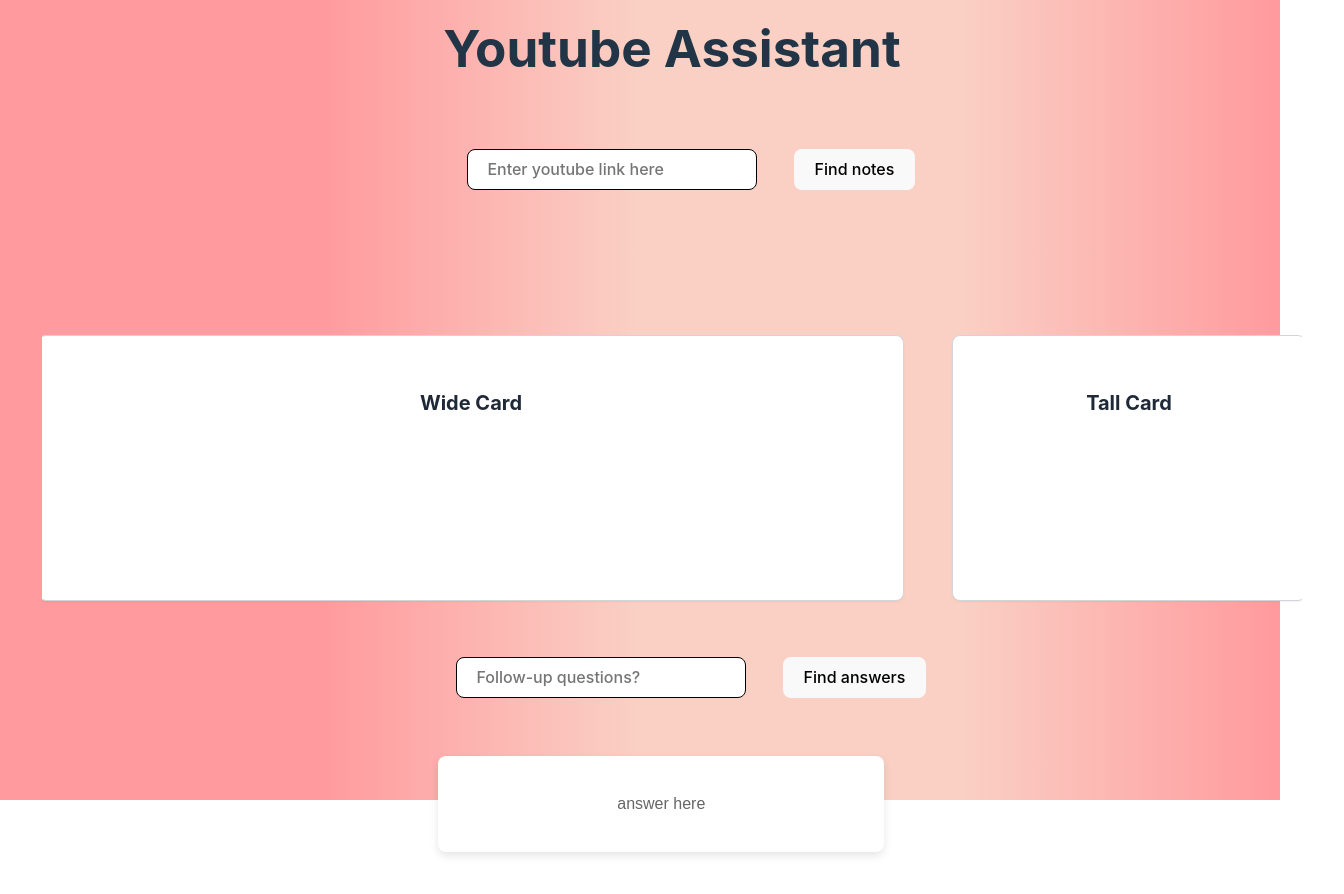
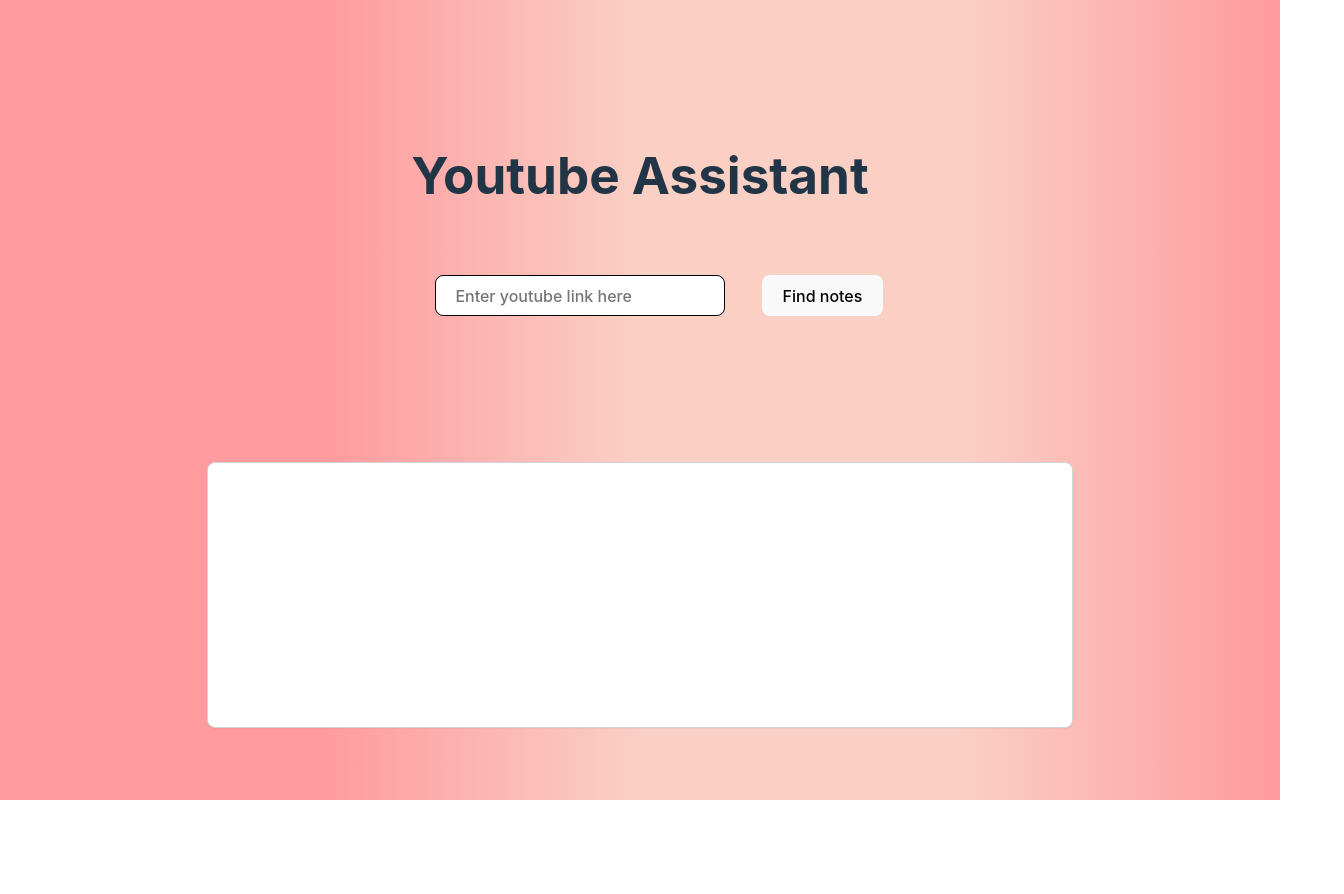
Before and after one commit to nazifishrak/RecapTube, a React (Vite) app in the folder my-vue-app/: page / in a window 1280 px wide. Shown: the top 894 px of the page, 1344 px wide, since content can reach past the window. After the commit the page ends 807 px from the top, so only its background shows below. Built offline with nearby package versions, Linux system fonts and the light colour scheme.

Commit message:
-working markdown

```diff
--- a/my-vue-app/src/App.jsx
+++ b/my-vue-app/src/App.jsx
@@ -19,7 +19,7 @@
       <div className= "landing">
           <HeroSection/>
           <PromptTextBox placeholder= "Enter youtube link here" onTextChange={handleTextChange}/>
-          <FurtherQTextBox placeholder= "Follow-up questions?"/>
+
       </div>
     </>
   )
--- a/my-vue-app/src/assets/components/furtherQTextBox.jsx
+++ b/my-vue-app/src/assets/components/furtherQTextBox.jsx
@@ -23,7 +23,7 @@
                 className="text-box" // You can set your class for styling
             />
             <button> Find answers</button>
-            <FurtherAnswerTextBox> </FurtherAnswerTextBox>
+
         </div>
 
     );
--- a/my-vue-app/src/assets/components/promptTextBox.jsx
+++ b/my-vue-app/src/assets/components/promptTextBox.jsx
@@ -1,6 +1,7 @@
 import React, { useState } from 'react';
 import responseSection from "./responseSection.jsx";
 import ResponseSection from "./responseSection.jsx";
+import FurtherAnswerTextBox from "./furtherAnswerBox.jsx";
 
 const PromptTextBox = ({ placeholder, onTextChange }) => {
     const [link, setLink] = useState('');
@@ -14,13 +15,14 @@
     };
 
     const handleClick = async () => {
+        console.log("BUTTON CLICKED");
         try {
             const response = await fetch('http://localhost:3000/generate', {
                 method: 'POST',
                 headers: {
                     'Content-Type': 'application/json',
                 },
-                body: JSON.stringify({ link}) // Send the text state in the request body
+                body: JSON.stringify({link}) // Send the text state in the request body
             });
             if (!response.ok) {
                 throw new Error(`HTTP error! Status: ${response.status}`);
@@ -45,7 +47,7 @@
             />
             <button onClick={handleClick}> Find notes</button>
 
-            <ResponseSection keypoints= {response?response.url: ''} notes = {response?response.transcript:''}> </ResponseSection>
+            <ResponseSection keypoints= {response?response.notes: ''} notes = {response?response.notes:''}> </ResponseSection>
 
 
 
--- a/my-vue-app/src/assets/components/responseSection.jsx
+++ b/my-vue-app/src/assets/components/responseSection.jsx
@@ -1,20 +1,14 @@
 import './ResponseSection.css'
+import ReactMarkdown from 'react-markdown';
 const ResponseSection = ({keypoints, notes}) => {
 
     return(
         <div className="cards-container">
 
             <div id="card1">
-                <p className="text-xl font-bold mb-4 text-gray-800">Wide Card</p>
+                <p className="text-xl font-bold mb-4 text-gray-800"></p>
                 <p className="text-gray-700">
-                    {keypoints}
-                </p>
-            </div>
-
-            <div id="card2">
-                <p className="text-xl font-bold mb-4 text-gray-800">Tall Card</p>
-                <p className="text-gray-700">
-                    {notes}
+                    <ReactMarkdown children = {keypoints}/>
                 </p>
             </div>
         </div>
```
Also changed, not shown: 6 other files (tests, documents, lock files or other folders).
